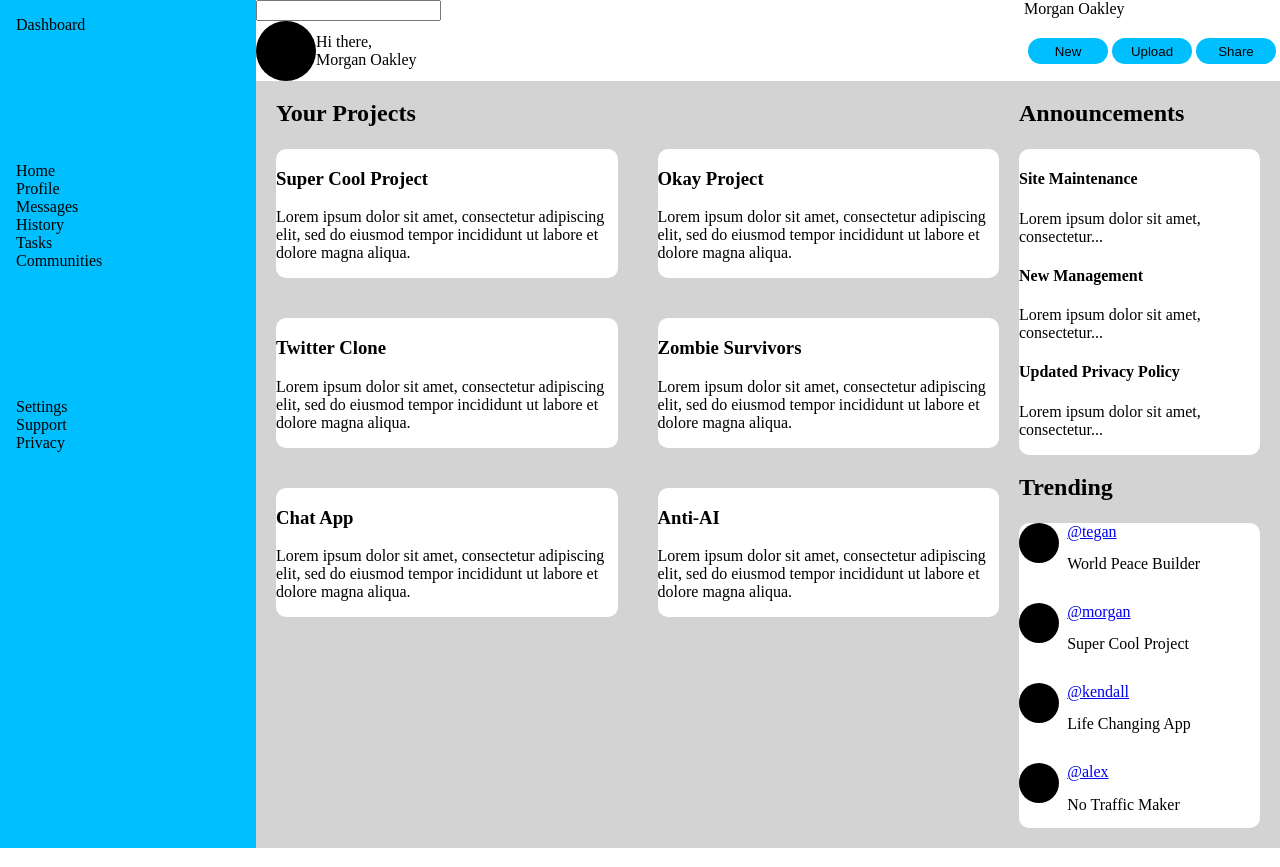
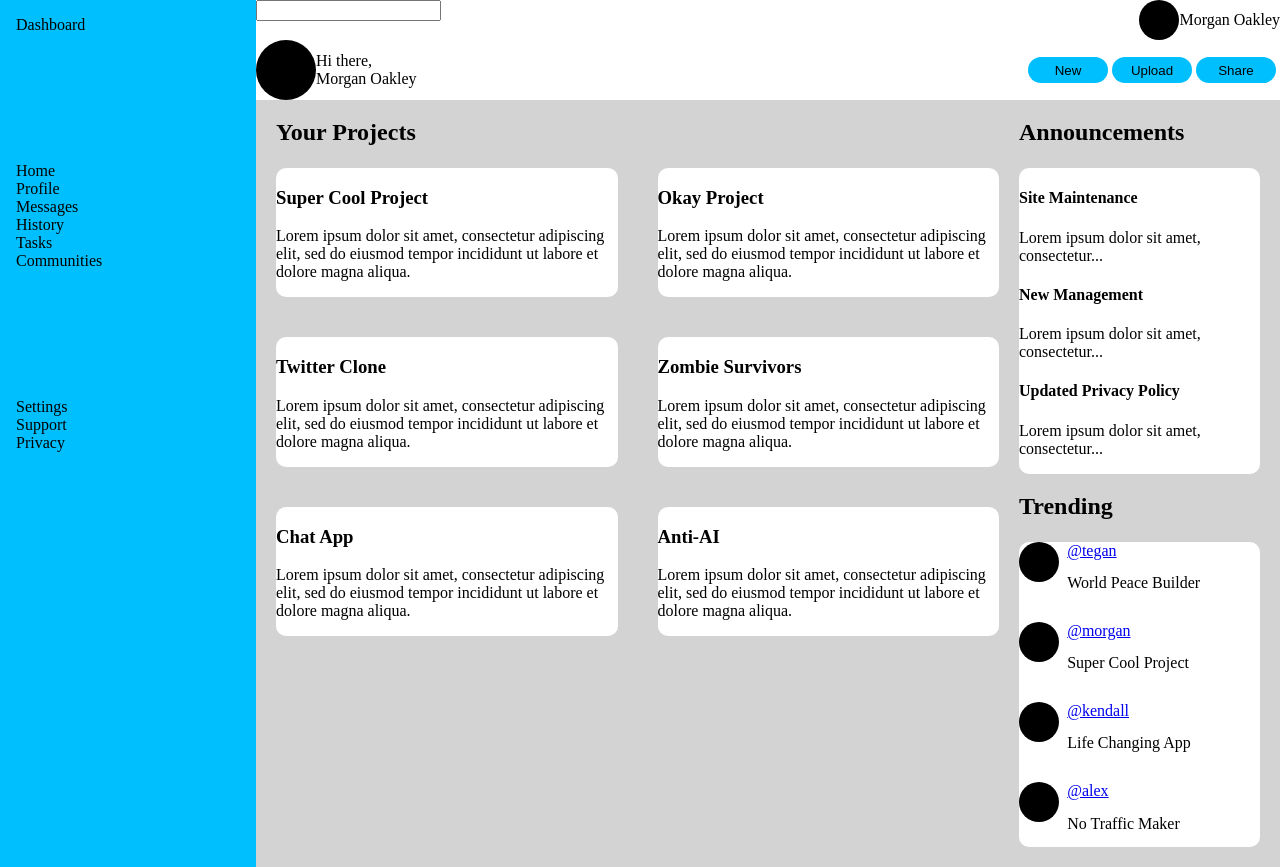
Before and after one commit to drossano/admin-dashboard, a plain HTML site: page index.html in a window 1280 px wide. Drawn offline with Linux system fonts and the light colour scheme.

Commit message:
Preliminarily postion profile

```diff
--- a/index.html
+++ b/index.html
@@ -12,6 +12,9 @@
     <div id="header">
       <div id="search"><input type="search" name="" id=""></div>
       <div id="profile">
+        <svg height="40" width="40" class="avatar">
+          <circle cx="20" cy="20" r="20"/>
+        </svg>
         <span>Morgan Oakley</span>
       </div>
       <div id="greeting">
--- a/style.css
+++ b/style.css
@@ -48,6 +48,12 @@ h2 {
 #header {
   display: grid;
   grid-template-columns: 3fr 1fr;
+}
+
+#profile {
+  display: flex;
+  align-items: center;
+  justify-content: flex-end;
 }
 
 #greeting {
```
